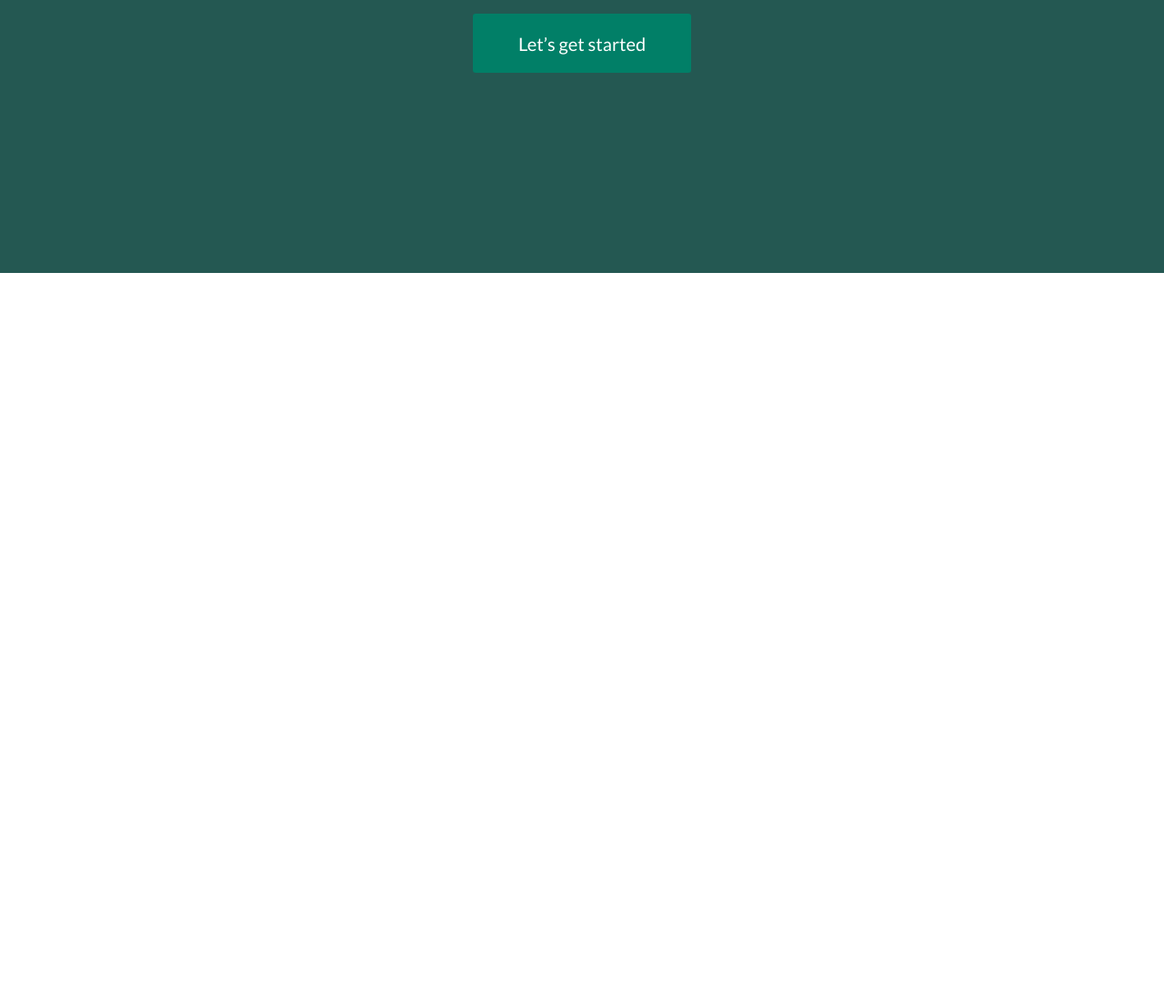
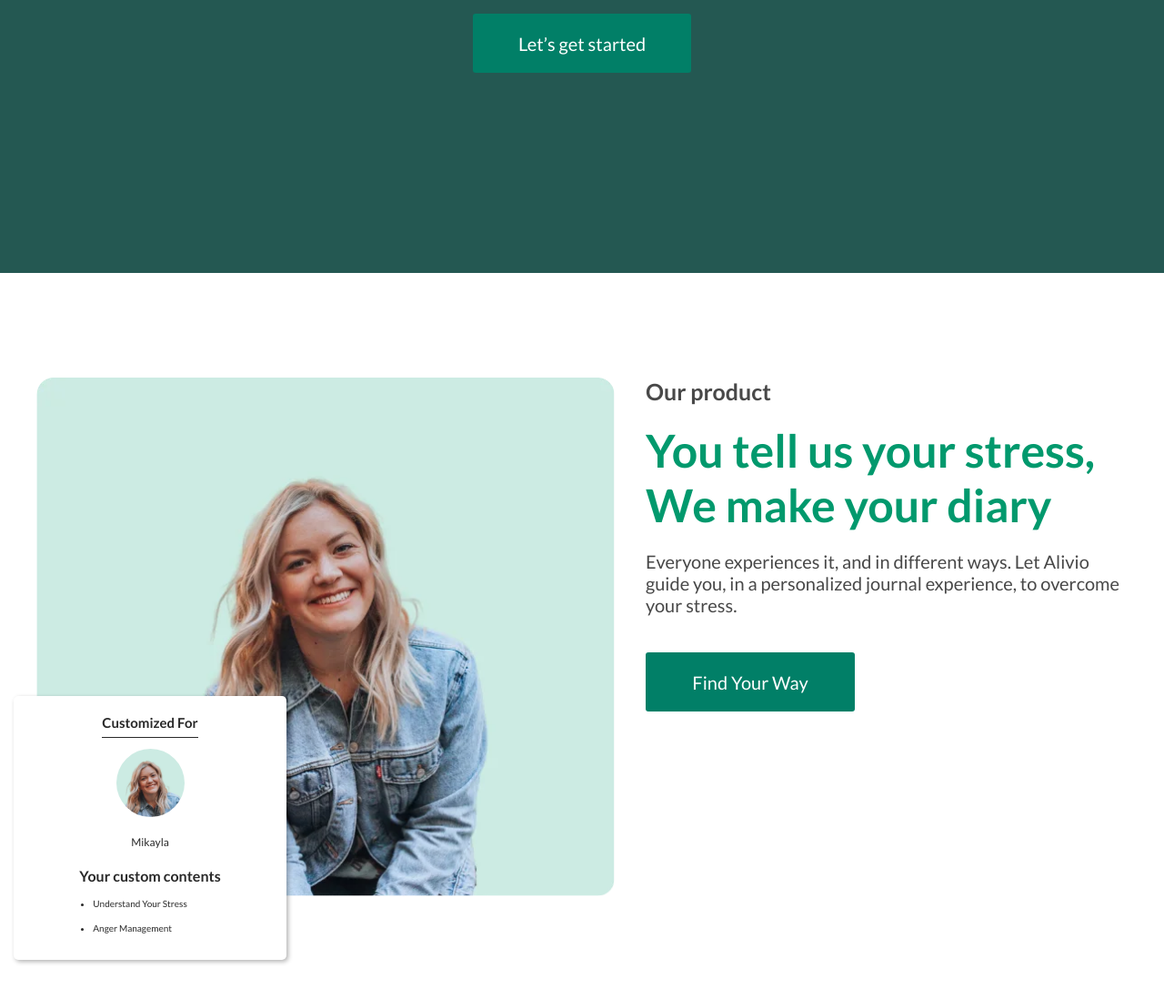
Before and after one commit to hardworkingArty/alivio_page, a plain HTML site: page index.html in a window 1280 px wide. Shown: the part 3599-4697 px from the top of the page at 91% size. Before the commit the page ends 3899 px from the top, so only its background shows below. Drawn offline with Linux system fonts and the light colour scheme.

Commit message:
product section

```diff
--- a/index.css
+++ b/index.css
@@ -5,3 +5,5 @@
 @import url("styles/about.css");
 @import url("styles/card.css");
 @import url("styles/success.css");
+@import url("styles/product.css");
+@import url("styles/person-card.css");
--- a/index.html
+++ b/index.html
@@ -148,5 +148,50 @@
         </div>
       </div>
     </section>
+
+    <section class="product" aria-label="product section">
+      <div class="container">
+        <div class="product__wrapper">
+          <div class="product__preview">
+            <img
+              src="./assets/webp/photo__card.webp"
+              class="product__preview-img"
+              alt="product preview img"
+            />
+          </div>
+          <div class="product__content">
+            <h4 class="product__info">Our product</h4>
+            <h5 class="product__title">
+              You tell us your stress, We make your diary
+            </h5>
+            <p class="product__desc">
+              Everyone experiences it, and in different ways. Let Alivio guide
+              you, in a personalized journal experience, to overcome your
+              stress.
+            </p>
+            <button class="btn">Find Your Way</button>
+          </div>
+
+          <figure class="person-card" aria-label="person card">
+            <h4 class="person-card__title">Customized For</h4>
+            <div class="person-card__preview">
+              <img
+                src="./assets/webp/photo__card.webp"
+                alt="preview image"
+                class="person-card__preview-img"
+              />
+            </div>
+            <h5 class="person-card__name">Mikayla</h5>
+            <blockquote class="person-card__desc" aria-label="description">
+              <h6 class="person-card__subtitle">Your custom contents</h6>
+              <ul class="person-card__list">
+                <li class="person-card__list-item">Understand Your Stress</li>
+                <li class="person-card__list-item">Anger Management</li>
+              </ul>
+            </blockquote>
+          </figure>
+        </div>
+      </div>
+    </section>
   </body>
 </html>
--- a/styles/basic.css
+++ b/styles/basic.css
@@ -26,7 +26,8 @@ h4,
 h5,
 h6,
 p,
-figure {
+figure,
+blockquote {
   margin: 0;
 }
 
--- /dev/null
+++ b/styles/person-card.css
@@ -0,0 +1,73 @@
+.person-card {
+  position: absolute;
+  top: 350px;
+  left: 5px;
+  width: 300px;
+  height: 290px;
+  padding: 20px 0;
+  background-color: var(--co-white);
+  border-radius: 5px;
+  color: var(--co-black);
+  box-shadow: 2px 2px 5px 0 rgba(0, 0, 0, 0.3);
+  overflow: hidden;
+  display: flex;
+  flex-direction: column;
+  justify-content: start;
+  align-items: center;
+  gap: 20px;
+}
+
+.person-card__title {
+  font-size: 15px;
+  font-weight: 600;
+  position: relative;
+}
+
+.person-card__title::after {
+  content: "";
+  position: absolute;
+  top: 25px;
+  left: 0;
+  right: 0;
+  height: 1px;
+  background-color: var(--co-black);
+}
+
+.person-card__preview {
+  border-radius: 50%;
+  width: 75px;
+  height: 75px;
+  overflow: hidden;
+  flex-shrink: 0;
+}
+
+.person-card__preview-img {
+  width: 120px;
+  height: 120px;
+  object-fit: cover;
+  object-position: -30px -10px;
+}
+
+.person-card__name {
+  font-size: 12px;
+  font-weight: 400;
+}
+
+.person-card__desc {
+}
+
+.person-card__subtitle {
+  font-size: 16px;
+  font-weight: 700;
+}
+
+.person-card__list {
+  list-style-type: disc;
+  margin: 15px 0 0 15px;
+}
+
+.person-card__list-item {
+  font-size: 10px;
+  font-weight: 400;
+  margin: 15px 0 0 0;
+}
--- /dev/null
+++ b/styles/product.css
@@ -0,0 +1,95 @@
+.product {
+  padding: 115px 0 240px;
+}
+
+.product__wrapper {
+  width: 100%;
+  position: relative;
+  display: flex;
+  justify-content: space-between;
+  align-items: start;
+  gap: 15px;
+  padding: 0 30px;
+}
+
+.product__preview {
+  height: 570px;
+  border-radius: 18px;
+  overflow: hidden;
+}
+
+.product__preview-img {
+  width: 100%;
+  height: 100%;
+  object-fit: cover;
+}
+
+.product__content {
+  max-width: 530px;
+  display: flex;
+  flex-direction: column;
+  justify-content: start;
+  align-items: start;
+  row-gap: 20px;
+}
+
+.product__info {
+  color: var(--co-light-black);
+  font-size: 25px;
+  font-weight: 600;
+}
+
+.product__title {
+  color: var(--co-light-green);
+  font-size: 50px;
+  font-weight: 700;
+}
+
+.product__desc {
+  color: var(--co-light-black);
+  font-size: 20px;
+  font-weight: 400;
+}
+
+.product__content .btn {
+  width: 230px;
+  height: 65px;
+  margin: 20px 0 0 0;
+}
+
+@media (max-width: 992px) {
+  .product__content {
+    max-width: 390px;
+  }
+
+  .product__title {
+    font-size: 32px;
+  }
+}
+
+@media (max-width: 768px) {
+  .product {
+    padding: 115px 0;
+  }
+
+  .product__wrapper {
+    flex-wrap: wrap;
+    justify-content: center;
+  }
+
+  .product__preview {
+    height: 470px;
+  }
+
+  .product__title {
+    font-size: 28px;
+  }
+
+  .product__desc {
+    font-size: 16px;
+  }
+
+  .product__wrapper .person-card {
+    display: none;
+  }
+}
```
Also changed, not shown: assets/webp/photo__card.webp (added), assets/webp/photo_card.webp (added).
